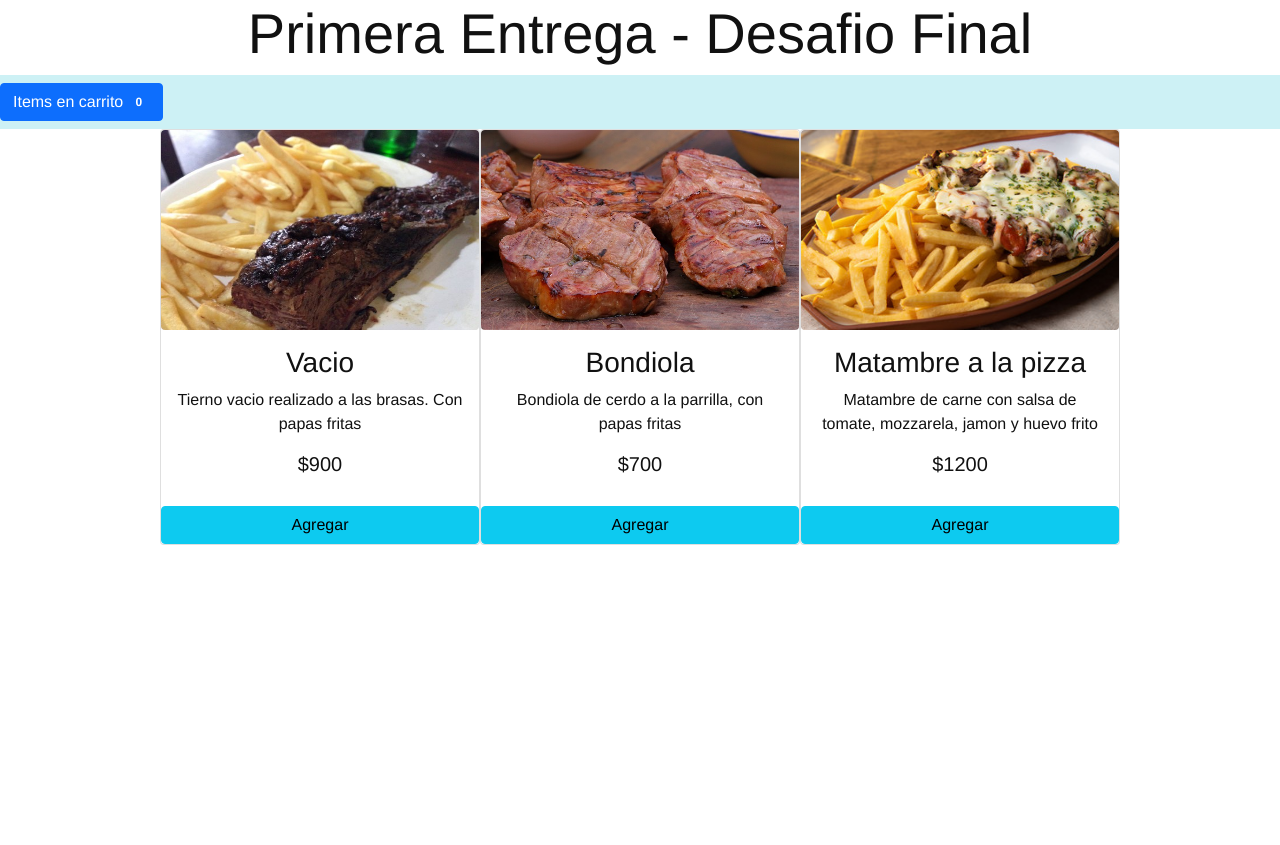
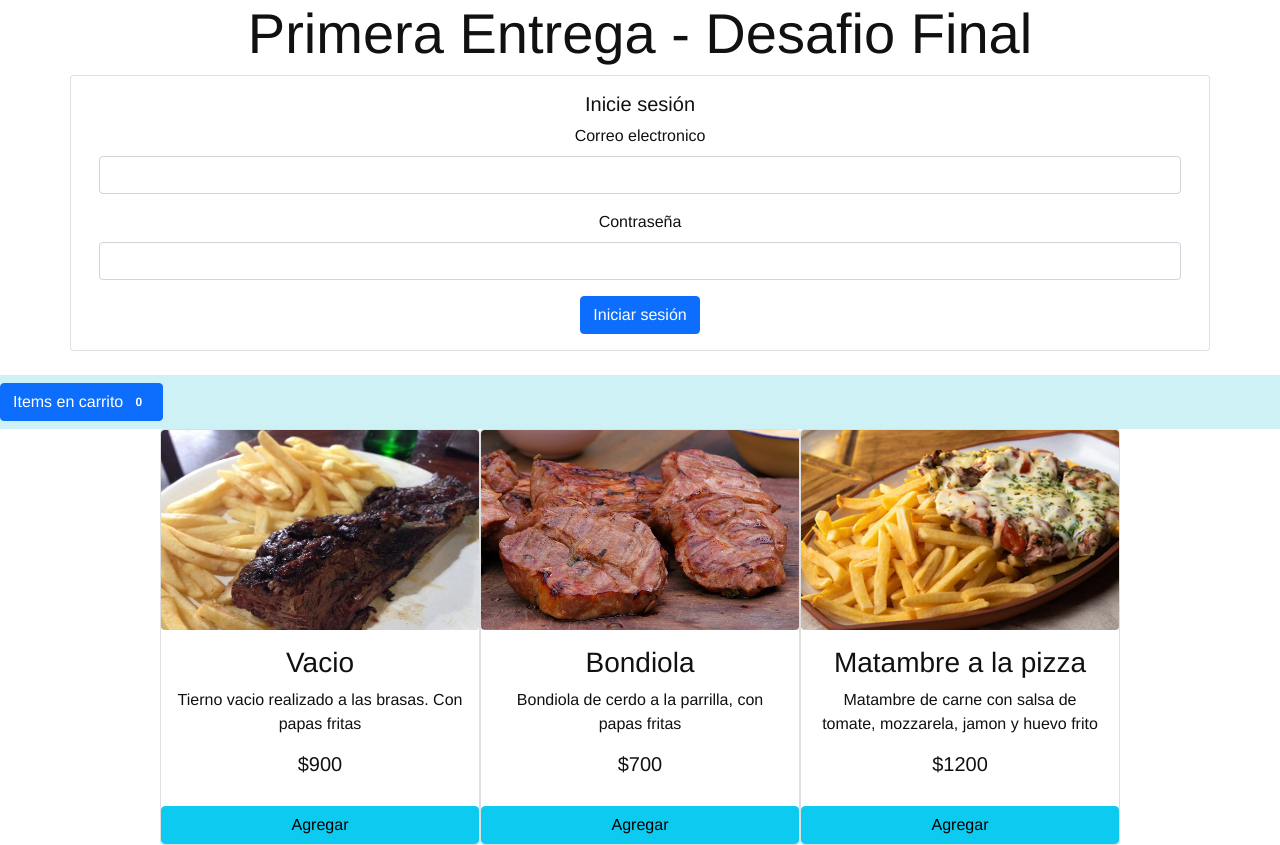
Before and after one commit to MercadoJavier66/inicio-proyecto-final, a Vue app: page / in a window 1280 px wide. Before the commit the page ends 800 px from the top, so only its background shows below. Built offline with nearby package versions, Linux system fonts and the light colour scheme.

Commit message:
listado carrito y login

```diff
--- a/src/App.vue
+++ b/src/App.vue
@@ -1,10 +1,15 @@
 <template>
     <div id="app">
         <Titulo></Titulo>
+
+        <Login></Login>
+        <br>
          <Carrito
             ref="miCarrito"
 
         />
+
+
 
         <div class="contenedorProductos">
             <Producto
@@ -15,6 +20,7 @@
                 :descripcion="item.descripcion"
                 :precio="item.precio"
                 :nombre-imagen="item.nombreImagen"
+                :cantidad="item.cantidad"
                 @agregar-al-carrito="AgregarAlCarrito"
             >
             </Producto>
@@ -32,12 +38,13 @@
 import Titulo from "./components/Titulo.vue";
 import Producto from "./components/Producto.vue";
 import Carrito from "./components/Carrito.vue";
+import Login from "./components/Login.vue";
 
 export default {
     name: "App",
     props: [],
     components: {
-        Carrito, Producto, Titulo,
+        Carrito, Producto, Titulo, Login
     },
 
     data() {
@@ -49,6 +56,7 @@ export default {
                     descripcion: 'Tierno vacio realizado a las brasas. Con papas fritas',
                     precio: 900 ,
                     nombreImagen: "vacio.jpg",
+                    cantidad: 0
 
                 },
                 {
@@ -57,6 +65,7 @@ export default {
                     descripcion: "Bondiola de cerdo a la parrilla, con papas fritas",
                     precio: 700,
                     nombreImagen: "bondio.jpg",
+                    cantidad: 0
 
                 },
                 {
@@ -65,6 +74,7 @@ export default {
                     descripcion: "Matambre de carne con salsa de tomate, mozzarela, jamon y huevo frito",
                     precio: 1200,
                     nombreImagen: "matambre.jpg",
+                    cantidad: 0
 
                 },
             ],
@@ -76,6 +86,7 @@ export default {
 
                 return prod.id == id;
             });
+
             if (result) {
                 this.$refs.miCarrito.AgregarProducto(result);
             }
--- a/src/components/Carrito.vue
+++ b/src/components/Carrito.vue
@@ -3,12 +3,34 @@
         <nav class="navbar navbar-light " style="background-color: #CDF1F5;">
             <ul class="nav">
                 <li class="nav-item">
-    <button type="button" class="btn btn-primary">
-  Items en carrito  <span class="badge badge-light">{{ productos.length }}</span>
+                    <button type="button" class="btn btn-primary" @click="mostrarElementosDelCarrito()">
+                        Items en carrito  <span class="badge badge-light">{{ cantidadProductosCarrito }}</span>
                     </button>
                 </li>
             </ul>
         </nav>
+        <div v-if="mostrarListado">
+
+            <div class="container m-4">
+                <ol class="list-group">
+                    <li class="list-group-item d-flex justify-content-between align-items-start" v-for="(prod, i) in productos" :key="i">
+                        <div class="ms-2 me-auto">
+                            <div class="fw-bold" style="text-align: left;">{{prod.titulo}}</div>
+                            {{prod.descripcion}}
+                        </div>
+                        <span class="badge bg-primary rounded-pill">{{prod.cantidad}}</span>
+                    </li>
+
+                    <li class="list-group-item d-flex justify-content-between align-items-start">
+                        <div class="ms-2 me-auto">
+                            <div class="fw-bold">Total</div>
+                            $ {{totalAPagar}}
+                        </div>
+                    </li>
+                </ol>
+            </div>
+
+        </div>
     </div>
 </template>
 
@@ -20,20 +42,39 @@ export default {
     data() {
         return {
             productos: [],
+            mostrarListado: false
         };
+    },
+    computed: {
+        cantidadProductosCarrito(){
+            let total = 0
+            this.productos.forEach(e => {
+                total += e.cantidad
+            })
+            return total
+        },
+        totalAPagar(){
+            let total = 0
+            this.productos.forEach(e => {
+                total += e.cantidad * e.precio
+            })
+            return total
+        }
     },
     methods: {
         AgregarProducto(producto) {
             //TODO: Ver de sumar productos iguales
-            let i = this.productos.findIndex((prod) => prod.id == producto.id);
-            if (i >= 0) this.productos[i].cantidad += 1;
-            else {
-                producto.cantidad = 1;
+            let productoEnCarrito = this.productos.find(prod => prod.id == producto.id);
+            if (productoEnCarrito) {
+                productoEnCarrito.cantidad++
+            } else {
+                producto.cantidad = 1 ;
                 this.productos.push(producto);
             }
-            console.log(`Producto "${producto.titulo}" agregado!`);
         },
-
+        mostrarElementosDelCarrito(){
+            this.mostrarListado = !this.mostrarListado
+        }
     },
 
 }
--- a/src/components/Login.vue
+++ b/src/components/Login.vue
@@ -1,5 +1,25 @@
 <template>
-
+    <div class="container">
+         <div class="row align-items-start">
+            <div class="card col" style="width: 18rem;">
+                <div class="card-body">
+                    <h5 class="card-title">Inicie sesión</h5>
+                    <div>
+                        <form>
+                            <div class="mb-3">
+                                <label for="exampleInputEmail1" class="form-label">Correo electronico</label>
+                                <input type="email" class="form-control" id="exampleInputEmail1" aria-describedby="emailHelp">                    </div>
+                            <div class="mb-3">
+                                <label for="exampleInputPassword1" class="form-label">Contraseña</label>
+                                <input type="password" class="form-control" id="exampleInputPassword1">
+                            </div>
+                        </form>
+                    </div>
+                    <a href="#" class="btn btn-primary">Iniciar sesión</a>
+                </div>
+            </div>
+        </div>
+    </div>
 </template>
 
 <script>
--- a/src/components/Producto.vue
+++ b/src/components/Producto.vue
@@ -36,6 +36,10 @@ export default {
             type: Number,
             required: true,
         },
+        cantidad: {
+            type: Number,
+            required: true,
+        },
     },
 
     methods: {
```
Lines whose indentation alone changed are shown as unchanged.
